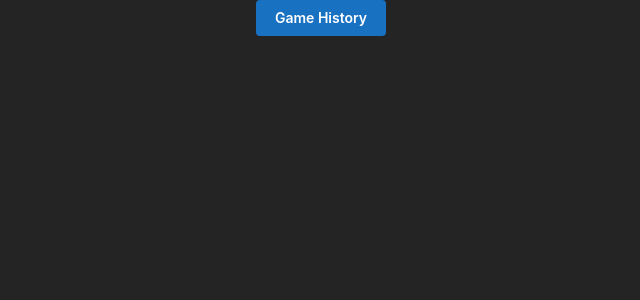
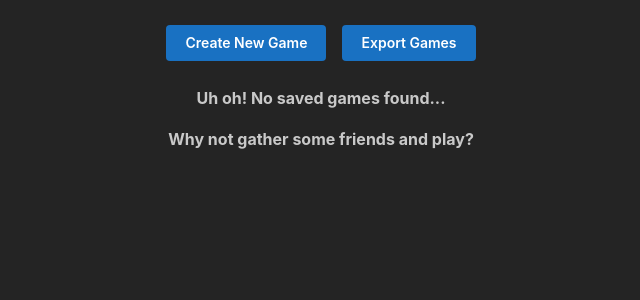
Before and after one commit to K0rmir/sspai, a React (Vite) app: page / in a window 1280 px wide. Both pictures are taken after a click on the button "Game History". Shown: the top 300 px of the page, without its empty margins (319-959 px from the left). Built offline with nearby package versions, Linux system fonts and the light colour scheme.

Commit message:
Sort game history by most recent

```diff
--- a/src/components/GameHistory/GameCard.module.css
+++ b/src/components/GameHistory/GameCard.module.css
@@ -3,10 +3,15 @@
     flex-direction: column;
     align-items: center;
     background: #333;
-    /* margin-top: 15px; */
     border-radius: 12px;
     width: 350px;
     position: relative;
+}
+
+.playerEntry {
+    font-weight: 700;
+    padding: 3px;
+
 }
 
 .header {
--- a/src/components/GameHistory/GameCard.tsx
+++ b/src/components/GameHistory/GameCard.tsx
@@ -14,13 +14,13 @@ export const GameCard: FC<GameCardProps> = ({ gameRecord }) => {
 
         <div className={styles.gameCard}>
             <div className={styles.header}>{gameDate}</div>
-              <ul>
+
            {Object.entries(playerInfo).map(([key, player]) => (
-             <li key={key}>
-               {player.name} - {player.totalScore} points
-             </li>
+             <div key={key} className={styles.playerEntry}>
+               {player.name} - {player.totalScore}
+             </div>
            ))}
-         </ul>
+
 
 
         </div>
--- a/src/components/GameHistory/GameHistory.tsx
+++ b/src/components/GameHistory/GameHistory.tsx
@@ -1,24 +1,43 @@
 import { FC } from 'react';
 import { GameCard } from './GameCard';
 import { GameRecord } from '@/interfaces/interfaces';
-import { Stack } from '@mantine/core';
+import { Stack, ScrollArea, Text } from '@mantine/core';
 
 export const GameHistory: FC = () => {
 
     const storageKey = "ssp-scorer"
     const rawGameRecords = localStorage.getItem(storageKey)
-    // TODO: Add error message / fallback render here if no records can be found
-    const parsedGameRecords = rawGameRecords ? (JSON.parse(rawGameRecords) as Record<string, GameRecord>) : {}
 
+    const parsedGameRecords = rawGameRecords === null ? "" : (JSON.parse(rawGameRecords) as Record<string, GameRecord>)
 
-    console.log(Object.entries(parsedGameRecords))
+    const sortedGameRecords = Object.entries(parsedGameRecords).sort((a, b) => splitGameId(b[0]) - splitGameId(a[0]))
 
     return (
+
+        sortedGameRecords.length >= 1 ? (
+
+        <ScrollArea h={750}>
         <Stack align="center">
-        {Object.entries(parsedGameRecords).map(([gameId, gameRecord]) => {
+        {sortedGameRecords.map(([gameId, gameRecord]) => {
             return (<GameCard key={gameId} gameRecord={gameRecord}/>)
         })}
         </Stack>
+        </ScrollArea>
+        ) : (<Stack align="center" justify='center'>
+            <Text fw={700}>
+            Uh oh! No saved games found...
+            </Text>
+            <Text fw={700}>
+            Why not gather some friends and play?
+            </Text>
+        </Stack>)
+
+
+
     )
 
 }
+
+const splitGameId = (idStr: string) => {
+    return parseInt(idStr.split("-")[1], 10)
+}
--- a/src/components/GameOver/GameOver.tsx
+++ b/src/components/GameOver/GameOver.tsx
@@ -3,6 +3,7 @@ import { Text, Badge, Avatar, Stack, Button } from '@mantine/core';
 import styles from "./GameOver.module.css";
 import genericStyles from "@/components/GenericStyles.module.css";
 import { FC } from 'react';
+import { gameStore } from '@/store/GameStore';
 
 type GameOverProps = {
     playerInfo: PlayerInfo;
@@ -30,10 +31,13 @@ type FinalScoreCardProps = {
 
 const GameOver: FC<GameOverProps> = ({playerInfo}) => {
 
+    const {  gameHistory } = gameStore()
+
     const highestScore = Math.max(...Object.values(playerInfo).map((player) => player.totalScore))
 
     return (
-         <Stack justify='center' align='center' >
+        !gameHistory && (
+            <Stack justify='center' align='center' >
             <Text fw={700} mt={35} size='xl' className={genericStyles.header}>Final Scores</Text>
 
         {Object.values(playerInfo).map((player) => {
@@ -43,11 +47,10 @@ const GameOver: FC<GameOverProps> = ({playerInfo}) => {
         })}
         <SaveGameButton playerInfo={playerInfo}/>
        </Stack>
-
-    )
-}
+        ))}
 
 const SaveGameButton = ({playerInfo}: {playerInfo: PlayerInfo}) => {
+    const {  setGameHistory } = gameStore()
 
     const saveGame = () => {
         const storageKey = "ssp-scorer"
@@ -65,6 +68,8 @@ const SaveGameButton = ({playerInfo}: {playerInfo: PlayerInfo}) => {
         }
 
         localStorage.setItem(storageKey, JSON.stringify(updatedData))
+        setGameHistory()
+
     }
 
 
--- a/src/components/Header/Header.tsx
+++ b/src/components/Header/Header.tsx
@@ -1,21 +1,31 @@
 import { FC } from 'react';
-import { Group, Button, px } from '@mantine/core';
+import { Group, Button } from '@mantine/core';
 import  VisualScorer  from "@/components/VisualScorer/VisualScorer"
 import { gameStore } from '@/store/GameStore';
 
 export const Header: FC = () => {
 
-    const { gameCreated, setGameHistory } = gameStore()
+    const { gameCreated } = gameStore()
 
     return (
-        <Group justify="center" mb={15}>
-            {gameCreated && (
+        <Group justify="center" p={25}>
+            {gameCreated ? (
                 <VisualScorer   />
-            )}
-            {!gameCreated && (
-                <Button onClick={() => setGameHistory()}>Game History</Button>
-            )}
+            ) : ( <HeaderButtons /> )}
+
         </Group>
     )
 
 }
+
+const HeaderButtons: FC = () => {
+    const { setGameHistory, gameHistory, gameOver, resetGameState } = gameStore()
+    return (
+        <Group>
+            {!gameOver ? (<Button onClick={() => setGameHistory()}>{gameHistory ? "Create New Game" : "Game History"}</Button>) : (<Button onClick={() => resetGameState()}>Create New Game</Button>)}
+
+            {gameHistory && (<Button onClick={() => console.log("Games Exported")} >Export Games</Button> )}
+
+        </Group>
+    )
+}
--- a/src/store/GameStore.tsx
+++ b/src/store/GameStore.tsx
@@ -1,23 +1,27 @@
 import {create} from "zustand"
 import { PlayerInfo} from '@/interfaces/interfaces';
 
-type GameStore = {
+type GameStoreState = {
     playerInfo: PlayerInfo,
     totalGameScore: number,
+    playerNum: number,
+    gameCreated: boolean,
+    gameOver: boolean,
+    predictedScoreInStore: { key: string; score: number } | null,
+    gameHistory: boolean,
+}
+
+type GameStoreActions = {
     setTotalGameScore: (score: number) => void,
-    playerNum: number,
-    setPlayerNum: (num: number) => void
-    gameCreated: boolean,
-    setGameCreated: () => void
-    gameOver: boolean,
+    setPlayerNum: (num: number) => void,
+    setGameCreated: () => void,
     setGameOver: () => void,
     createPlayers: (names: string[]) => void,
     updatePlayerScores: (scores: Record<keyof PlayerInfo, number>) => void,
-    predictedScoreInStore: { key: string; score: number } | null,
     setPredictedScoreInStore: (key: string, score: number) => void,
     clearPredictedScore: () => void,
-    gameHistory: boolean,
     setGameHistory: () => void
+    resetGameState: () => void
 }
 
 // Overall not a fan of having a predicted score in the store which is the same value as predicted score in the Visual Scorer component.
@@ -25,9 +29,7 @@ type GameStore = {
 
 const playerKeys = ["playerOne", "playerTwo", "playerThree", "playerFour"]
 
-export const gameStore= create<GameStore>((set) => {
-
-    return {
+const initialState: GameStoreState = {
     playerInfo: {
         playerOne: {name: "", totalScore: 0},
         playerTwo: {name: "", totalScore: 0},
@@ -41,6 +43,12 @@ export const gameStore= create<GameStore>((set) => {
     predictedScoreInStore: null,
     gameHistory: false,
 
+}
+
+export const gameStore= create<GameStoreState & GameStoreActions>((set) => {
+
+    return {
+        ...initialState,
         setTotalGameScore: (score) => set(() => ({ totalGameScore: score })),
         setGameCreated: () => set((state) => ({gameCreated: !state.gameCreated})),
         setGameOver: () => set((state) => ({gameOver: !state.gameOver})),
@@ -65,6 +73,7 @@ export const gameStore= create<GameStore>((set) => {
             predictedScoreInStore: { key, score },
             })),
         clearPredictedScore: () => set({ predictedScoreInStore: null }),
-        setGameHistory: () => set((state) => ({ gameHistory: !state.gameHistory}))
+        setGameHistory: () => set((state) => ({ gameHistory: !state.gameHistory})),
+        resetGameState: () => set(initialState)
     }
 })
```
Lines whose indentation alone changed are shown as unchanged.
